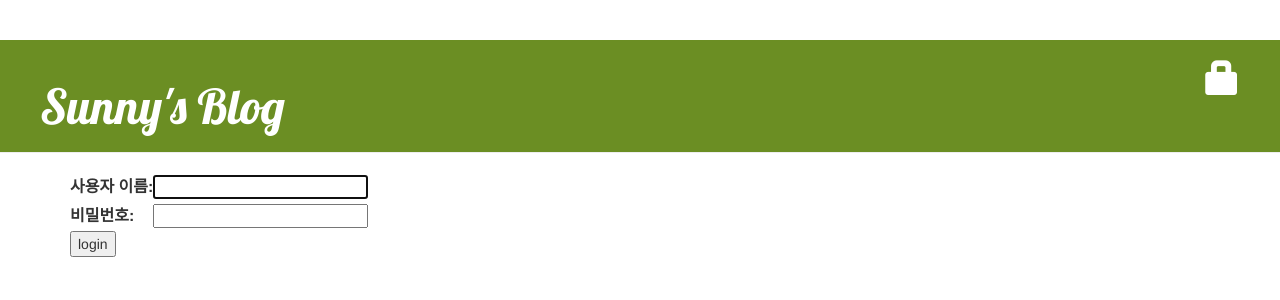
After one commit to sunnykid/my-second-blog, a Django app: page /accounts/login/ in a window 1280 px wide. The commit adds this page. Shown: the top 300 px of the page. Run offline with Django 3.2, Linux system fonts and the light colour scheme; some libraries are stand-ins or nearby versions.

Commit message:
add login and logout

```diff
--- a/blog/templates/blog/base.html
+++ b/blog/templates/blog/base.html
@@ -12,6 +12,9 @@
            {% if user.is_authenticated %}
 	      <a href="{% url 'post_new' %}" class="top-menu"><span class="glyphicon glyphicon-plus"></span></a>
               <a href="{% url 'post_draft_list' %}" class="top-menu"><span class="glyphicon glyphicon-edit"></span></a>
+              <p class="top-menu">Hello {{ user.username }} <small>(<a href="{% url 'logout' %}">Log out</a>)</small></p>
+           {% else %}
+              <a href="{% url 'login' %}" class="top-menu"><span class="glyphicon glyphicon-lock"></span></a>
            {% endif %}
 	   <h1><a href="/">Sunny's Blog</a></h1>
         </div>
--- /dev/null
+++ b/blog/templates/registration/login.html
@@ -0,0 +1,24 @@
+{% extends "blog/base.html" %}
+
+{% block content %}
+    {% if form.errors %}
+        <p>사용자명 또는 패스워드가 일치하지 않습니다. 다시 입력해주세요.</p>
+    {% endif %}
+
+    <form method="post" action="{% url 'login' %}">
+    {% csrf_token %}
+        <table>
+        <tr>
+            <td>{{ form.username.label_tag }}</td>
+            <td>{{ form.username }}</td>
+        </tr>
+        <tr>
+            <td>{{ form.password.label_tag }}</td>
+            <td>{{ form.password }}</td>
+        </tr>
+        </table>
+
+        <input type="submit" value="login" />
+        <input type="hidden" name="next" value="{{ next }}" />
+    </form>
+{% endblock %}
--- a/blog/views.py
+++ b/blog/views.py
@@ -1,5 +1,6 @@
 from django.shortcuts import render, get_object_or_404, redirect
 from django.utils import timezone
+from django.contrib.auth.decorators import login_required
 
 from .models import Post
 from .forms import PostForm
@@ -13,6 +14,7 @@ def post_detail(request,pk):
     post = get_object_or_404(Post, pk=pk)
     return render(request, 'blog/post_detail.html', {'post': post})
 
+@login_required
 def post_new(request):
     if request.method == "POST":
        form = PostForm(request.POST)
@@ -26,6 +28,7 @@ def post_new(request):
        form = PostForm()
     return render(request, 'blog/post_edit.html', {'form': form})
 
+@login_required
 def post_edit(request,pk):
     post = get_object_or_404(Post, pk=pk)
     if request.method == "POST":
@@ -40,10 +43,12 @@ def post_edit(request,pk):
        form = PostForm(instance=post)
     return render(request, 'blog/post_edit.html', {'form': form})
 
+@login_required
 def post_draft_list(request):
     posts = Post.objects.filter(published_date__isnull=True).order_by('created_date')
     return render(request, 'blog/post_draft_list.html', {'posts': posts})
 
+@login_required
 def post_publish(request, pk):
     post = get_object_or_404(Post, pk=pk)
     post.publish()
@@ -53,6 +58,7 @@ def publish(self):
     self.published_date = timezone.now()
     self.save()
 
+@login_required
 def post_remove(request, pk):
     post = get_object_or_404(Post, pk=pk)
     post.delete()
--- a/mysite/settings.py
+++ b/mysite/settings.py
@@ -120,3 +120,5 @@ USE_TZ = True
 
 STATIC_URL = '/static/'
 STATIC_ROOT = os.path.join(BASE_DIR, 'static')
+
+LOGIN_REDIRECT_URL = '/'
--- a/mysite/urls.py
+++ b/mysite/urls.py
@@ -15,8 +15,11 @@ Including another URLconf
 """
 from django.conf.urls import include, url
 from django.contrib import admin
+from django.contrib.auth import views
 
 urlpatterns = [
     url(r'^admin/', admin.site.urls),
     url(r'', include('blog.urls')),
+    url(r'^accounts/login/$', views.login, name='login'),
+    url(r'^accounts/logout/$', views.logout, name='logout', kwargs={'next_page': '/'}),
 ]
```
Also changed, not shown: blog/templates/blog/post_list.html (+8 -1 lines).
